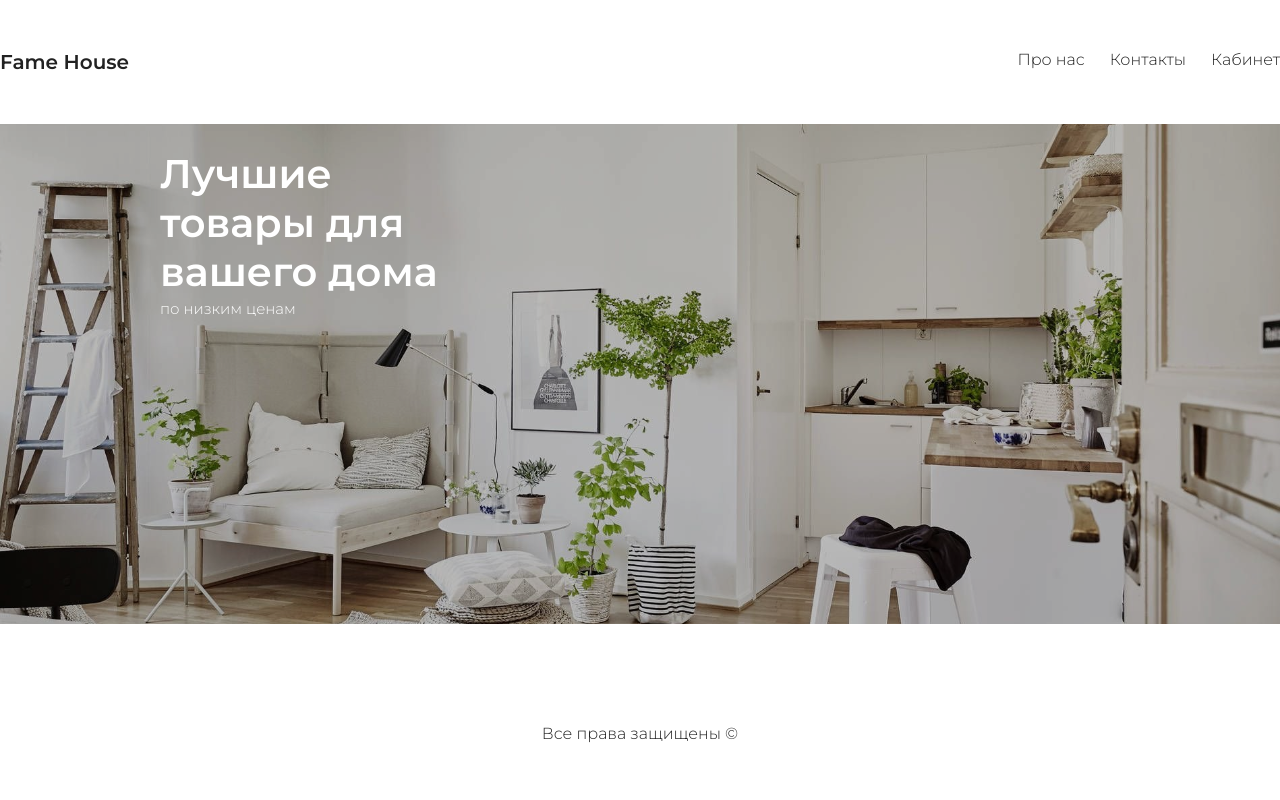
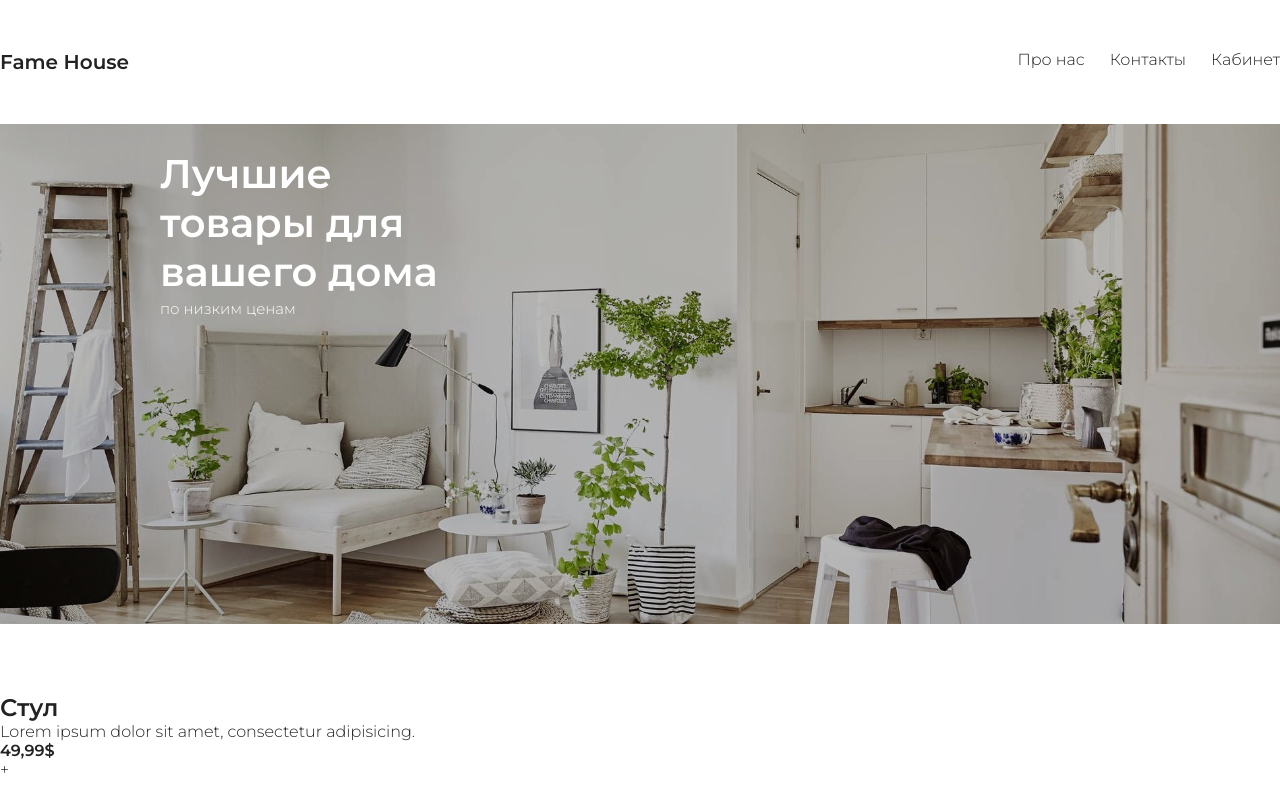
Before and after one commit to Dima12411/Shop, a React (Create React App) app: page / in a window 1280 px wide. Shown: the top 800 px of the page. Built offline with nearby package versions, Linux system fonts and the light colour scheme.

Commit message:
added item

```diff
--- /dev/null
+++ b/src/components/items/Item/Item.tsx
@@ -0,0 +1,21 @@
+import React from 'react';
+import styles from './Item.module.css'
+import {StateItemsType} from "../../../App";
+
+type PropsType = {
+    item: StateItemsType
+}
+
+const Item = ({item, ...props}: PropsType) => {
+    return (
+        <div className={styles.item}>
+            <img src={''}/>
+            <h2>{item.title}</h2>
+            <p>{item.desc}</p>
+            <b>{item.price}$</b>
+            <div className={styles.addToCart}>+</div>
+        </div>
+    );
+};
+
+export default Item;
--- a/src/components/items/Items.tsx
+++ b/src/components/items/Items.tsx
@@ -1,6 +1,7 @@
 import React from 'react';
 import styles from './Items.module.css'
 import {StateItemsType} from "../../App";
+import Item from "./Item/Item";
 
 type ItepmsProps = {
     items: Array<StateItemsType>
@@ -9,7 +10,11 @@ type ItepmsProps = {
 const Items = (props: ItepmsProps) => {
     return (
         <main>
-
+            {props.items.map(el => {
+                return (
+                    <Item key={el.id} item={el}/>
+                )
+            })}
         </main>
     );
 };
```
Also changed, not shown: src/components/items/Item/Item.module.css (added).
